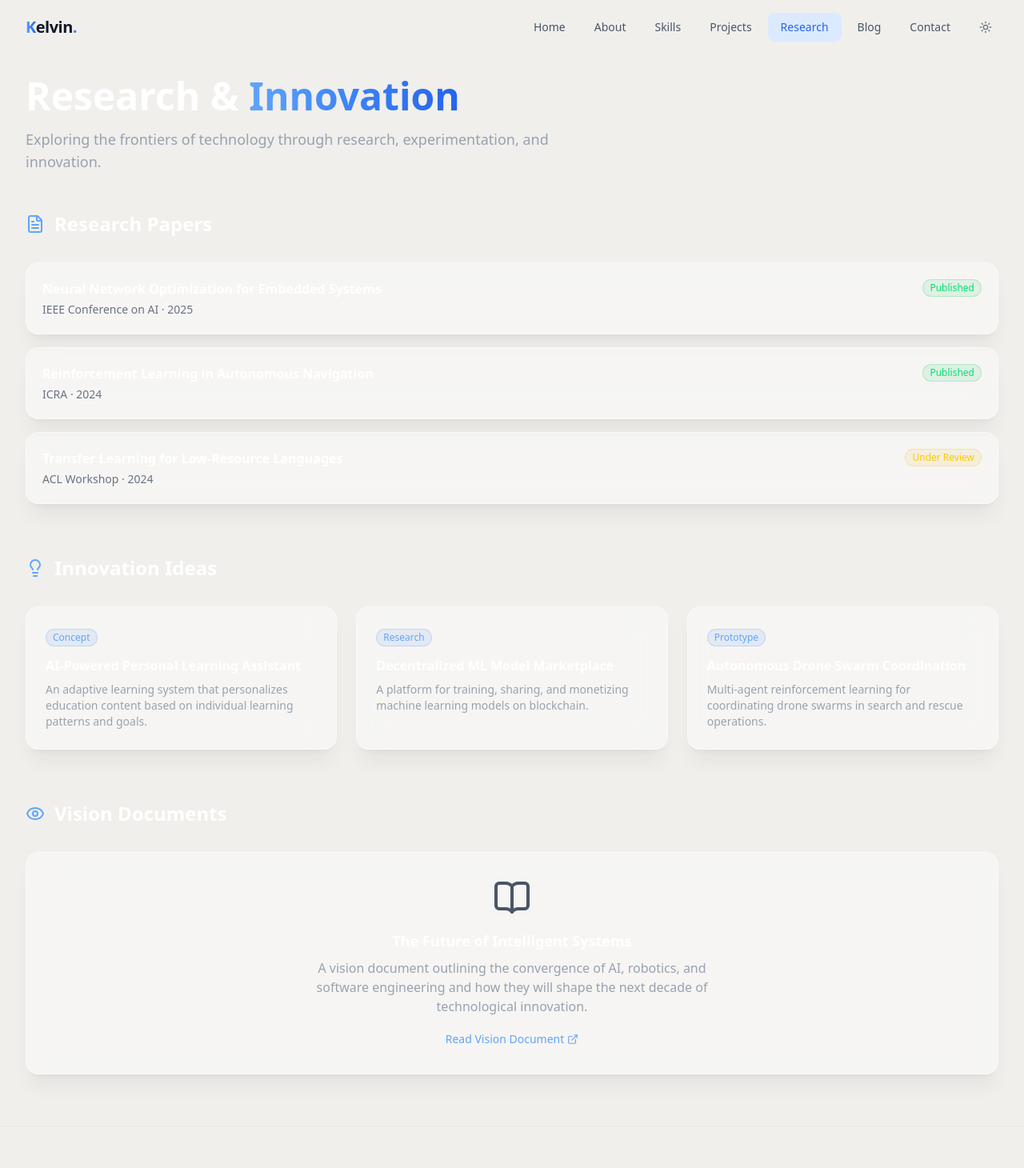
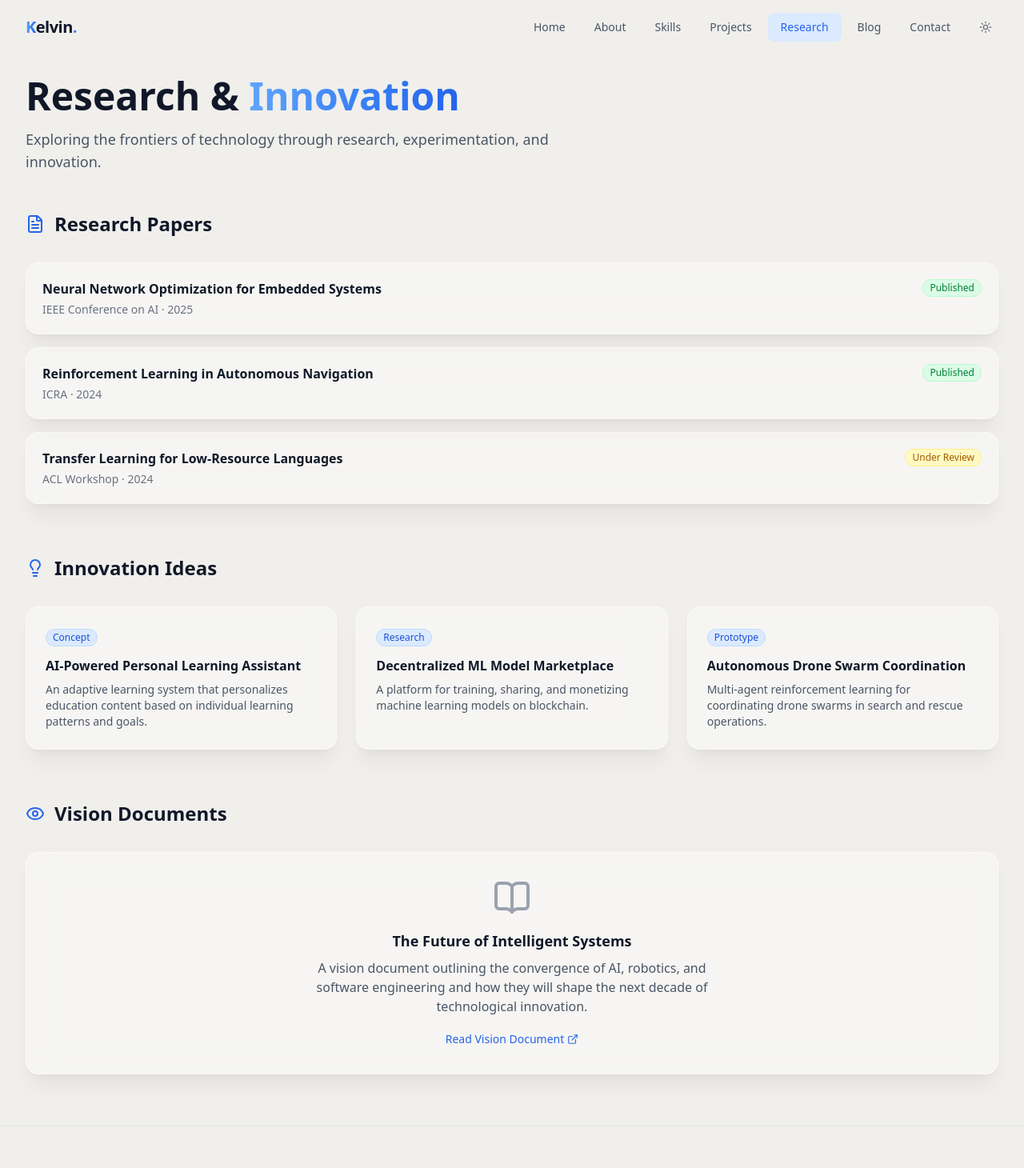
Before and after one commit to Kelly254-shazey/kelly-portfolio, a Next.js app: page /research in a window 1280 px wide. Shown: the top 1460 px of the page at 80% size. Built offline with nearby package versions, Linux system fonts and the light colour scheme.

Commit message:
Fix light mode on blog listing, blog detail, research page + Badge component colors

```diff
--- a/src/app/(public)/blog/BlogPageClient.tsx
+++ b/src/app/(public)/blog/BlogPageClient.tsx
@@ -25,8 +25,8 @@ export function BlogPageClient({ posts }: { posts: (BlogPost & { readTime: strin
     <div className="min-h-screen pt-24 pb-16">
       <div className="mx-auto max-w-7xl px-4 sm:px-6 lg:px-8">
         <motion.div initial={{ opacity: 0, y: 20 }} animate={{ opacity: 1, y: 0 }} className="mb-12">
-          <h1 className="text-4xl font-bold text-white sm:text-5xl">Blog</h1>
-          <p className="mt-4 text-lg text-gray-400">Thoughts on technology, engineering, and innovation.</p>
+          <h1 className="text-4xl font-bold text-gray-900 dark:text-white sm:text-5xl">Blog</h1>
+          <p className="mt-4 text-lg text-gray-600 dark:text-gray-400">Thoughts on technology, engineering, and innovation.</p>
         </motion.div>
 
         <div className="mb-8 flex flex-wrap gap-4">
@@ -37,7 +37,7 @@ export function BlogPageClient({ posts }: { posts: (BlogPost & { readTime: strin
               placeholder="Search posts..."
               value={search}
               onChange={(e) => setSearch(e.target.value)}
-              className="w-full rounded-xl border border-gray-700 bg-dark-200/50 pl-10 pr-4 py-2.5 text-sm text-gray-100 placeholder-gray-500 focus:border-primary-500/50 focus:outline-none focus:ring-2 focus:ring-primary-500/20"
+              className="w-full rounded-xl border border-gray-300 dark:border-gray-700 bg-white dark:bg-dark-200/50 pl-10 pr-4 py-2.5 text-sm text-gray-700 dark:text-gray-100 placeholder-gray-400 dark:placeholder-gray-500 focus:border-primary-500/50 focus:outline-none focus:ring-2 focus:ring-primary-500/20"
             />
           </div>
           <div className="flex flex-wrap gap-2">
@@ -47,8 +47,8 @@ export function BlogPageClient({ posts }: { posts: (BlogPost & { readTime: strin
                 onClick={() => setActiveCategory(cat)}
                 className={`rounded-xl px-4 py-2 text-sm font-medium transition-all ${
                   activeCategory === cat
-                    ? 'bg-primary-500/20 text-primary-400 border border-primary-500/30'
-                    : 'border border-gray-700 bg-dark-200/50 text-gray-400 hover:text-white'
+                    ? 'bg-primary-500/10 dark:bg-primary-500/20 text-primary-700 dark:text-primary-400 border border-primary-500/30'
+                    : 'border border-gray-300 dark:border-gray-700 bg-white dark:bg-dark-200/50 text-gray-600 dark:text-gray-400 hover:text-gray-900 dark:hover:text-white'
                 }`}
               >
                 {cat}
@@ -74,15 +74,15 @@ export function BlogPageClient({ posts }: { posts: (BlogPost & { readTime: strin
                 animate={{ opacity: 1, y: 0 }}
                 transition={{ delay: index * 0.05 }}
               >
-                <Link href={`/blog/${post.slug}`} className="group block glass-card p-6 h-full transition-all duration-300 hover:border-primary-500/30 hover:shadow-xl">
+                <Link href={`/blog/${post.slug}`} className="group block glass-card p-6 h-full transition-all duration-300 hover:border-primary-500/30 hover:shadow-xl hover:-translate-y-1">
                   <div className="mb-3">
                     <Badge variant="primary">{post.category}</Badge>
                   </div>
-                  <h3 className="mb-2 text-lg font-semibold text-white group-hover:text-primary-400 transition-colors line-clamp-2">
+                  <h3 className="mb-2 text-lg font-semibold text-gray-900 dark:text-white group-hover:text-primary-600 dark:group-hover:text-primary-400 transition-colors line-clamp-2">
                     {post.title}
                   </h3>
-                  <p className="mb-4 text-sm text-gray-400 leading-relaxed line-clamp-2">{post.excerpt}</p>
-                  <div className="flex items-center gap-4 text-xs text-gray-500">
+                  <p className="mb-4 text-sm text-gray-600 dark:text-gray-400 leading-relaxed line-clamp-2">{post.excerpt}</p>
+                  <div className="flex items-center gap-4 text-xs text-gray-500 dark:text-gray-500">
                     <span className="flex items-center gap-1">
                       <Calendar className="h-3 w-3" /> {new Date(post.publishedAt || post.createdAt).toISOString().split('T')[0]}
                     </span>
--- a/src/app/(public)/research/page.tsx
+++ b/src/app/(public)/research/page.tsx
@@ -22,18 +22,18 @@ export default function ResearchPage() {
     <div className="min-h-screen pt-24 pb-16">
       <div className="mx-auto max-w-7xl px-4 sm:px-6 lg:px-8">
         <motion.div initial={{ opacity: 0, y: 20 }} animate={{ opacity: 1, y: 0 }} className="mb-12">
-          <h1 className="text-4xl font-bold text-white sm:text-5xl">
+          <h1 className="text-4xl font-bold text-gray-900 dark:text-white sm:text-5xl">
             Research & <span className="text-gradient">Innovation</span>
           </h1>
-          <p className="mt-4 text-lg text-gray-400 max-w-2xl">
+          <p className="mt-4 text-lg text-gray-600 dark:text-gray-400 max-w-2xl">
             Exploring the frontiers of technology through research, experimentation, and innovation.
           </p>
         </motion.div>
 
         <div className="mb-16">
           <div className="flex items-center gap-3 mb-8">
-            <FileText className="h-6 w-6 text-primary-400" />
-            <h2 className="text-2xl font-bold text-white">Research Papers</h2>
+            <FileText className="h-6 w-6 text-primary-600 dark:text-primary-400" />
+            <h2 className="text-2xl font-bold text-gray-900 dark:text-white">Research Papers</h2>
           </div>
           <div className="space-y-4">
             {researchPapers.map((paper, index) => (
@@ -42,11 +42,11 @@ export default function ResearchPage() {
                 initial={{ opacity: 0, y: 20 }}
                 animate={{ opacity: 1, y: 0 }}
                 transition={{ delay: index * 0.1 }}
-                className="glass-card p-5 flex items-start justify-between gap-4 group hover:border-primary-500/30 transition-all"
+                className="glass-card p-5 flex flex-col sm:flex-row items-start justify-between gap-4 group hover:border-primary-500/30 transition-all"
               >
                 <div className="flex-1">
-                  <h3 className="text-white font-semibold mb-1 group-hover:text-primary-400 transition-colors">{paper.title}</h3>
-                  <p className="text-sm text-gray-500">{paper.venue} &middot; {paper.year}</p>
+                  <h3 className="text-gray-900 dark:text-white font-semibold mb-1 group-hover:text-primary-600 dark:group-hover:text-primary-400 transition-colors">{paper.title}</h3>
+                  <p className="text-sm text-gray-500 dark:text-gray-500">{paper.venue} &middot; {paper.year}</p>
                 </div>
                 <Badge variant={paper.status === 'Published' ? 'success' : 'warning'}>{paper.status}</Badge>
               </motion.div>
@@ -56,8 +56,8 @@ export default function ResearchPage() {
 
         <div className="mb-16">
           <div className="flex items-center gap-3 mb-8">
-            <Lightbulb className="h-6 w-6 text-primary-400" />
-            <h2 className="text-2xl font-bold text-white">Innovation Ideas</h2>
+            <Lightbulb className="h-6 w-6 text-primary-600 dark:text-primary-400" />
+            <h2 className="text-2xl font-bold text-gray-900 dark:text-white">Innovation Ideas</h2>
           </div>
           <div className="grid gap-6 sm:grid-cols-2 lg:grid-cols-3">
             {ideas.map((idea, index) => (
@@ -69,8 +69,8 @@ export default function ResearchPage() {
                 className="glass-card p-6 group hover:border-primary-500/30 transition-all"
               >
                 <Badge variant="primary" className="mb-3">{idea.stage}</Badge>
-                <h3 className="text-white font-semibold mb-2">{idea.title}</h3>
-                <p className="text-sm text-gray-400">{idea.description}</p>
+                <h3 className="text-gray-900 dark:text-white font-semibold mb-2">{idea.title}</h3>
+                <p className="text-sm text-gray-600 dark:text-gray-400">{idea.description}</p>
               </motion.div>
             ))}
           </div>
@@ -78,17 +78,17 @@ export default function ResearchPage() {
 
         <div>
           <div className="flex items-center gap-3 mb-8">
-            <Eye className="h-6 w-6 text-primary-400" />
-            <h2 className="text-2xl font-bold text-white">Vision Documents</h2>
+            <Eye className="h-6 w-6 text-primary-600 dark:text-primary-400" />
+            <h2 className="text-2xl font-bold text-gray-900 dark:text-white">Vision Documents</h2>
           </div>
           <Card className="p-8 text-center">
-            <BookOpen className="mx-auto h-12 w-12 text-gray-600 mb-4" />
-            <h3 className="text-lg font-semibold text-white mb-2">The Future of Intelligent Systems</h3>
-            <p className="text-gray-400 mb-4 max-w-lg mx-auto">
+            <BookOpen className="mx-auto h-12 w-12 text-gray-400 dark:text-gray-600 mb-4" />
+            <h3 className="text-lg font-semibold text-gray-900 dark:text-white mb-2">The Future of Intelligent Systems</h3>
+            <p className="text-gray-600 dark:text-gray-400 mb-4 max-w-lg mx-auto">
               A vision document outlining the convergence of AI, robotics, and software engineering
               and how they will shape the next decade of technological innovation.
             </p>
-            <button className="inline-flex items-center gap-1 text-sm text-primary-400 hover:text-primary-300 transition-colors">
+            <button className="inline-flex items-center gap-1 text-sm text-primary-600 dark:text-primary-400 hover:text-primary-700 dark:hover:text-primary-300 transition-colors">
               Read Vision Document <ExternalLink className="h-3.5 w-3.5" />
             </button>
           </Card>
--- a/src/components/ui/Badge.tsx
+++ b/src/components/ui/Badge.tsx
@@ -9,11 +9,11 @@ interface BadgeProps {
 
 export function Badge({ children, variant = 'default', size = 'sm', className }: BadgeProps) {
   const variants = {
-    default: 'bg-dark-300 text-gray-300 border-gray-600',
-    primary: 'bg-primary-500/10 text-primary-400 border-primary-500/20',
-    success: 'bg-green-500/10 text-green-400 border-green-500/20',
-    warning: 'bg-yellow-500/10 text-yellow-400 border-yellow-500/20',
-    danger: 'bg-red-500/10 text-red-400 border-red-500/20',
+    default: 'bg-gray-200 dark:bg-dark-300 text-gray-700 dark:text-gray-300 border-gray-300 dark:border-gray-600',
+    primary: 'bg-primary-100 dark:bg-primary-500/10 text-primary-700 dark:text-primary-400 border-primary-200 dark:border-primary-500/20',
+    success: 'bg-green-100 dark:bg-green-500/10 text-green-700 dark:text-green-400 border-green-200 dark:border-green-500/20',
+    warning: 'bg-yellow-100 dark:bg-yellow-500/10 text-yellow-700 dark:text-yellow-400 border-yellow-200 dark:border-yellow-500/20',
+    danger: 'bg-red-100 dark:bg-red-500/10 text-red-700 dark:text-red-400 border-red-200 dark:border-red-500/20',
   }
 
   const sizes = {
```
Also changed, not shown: src/app/(public)/blog/[slug]/page.tsx (+7 -7 lines).
